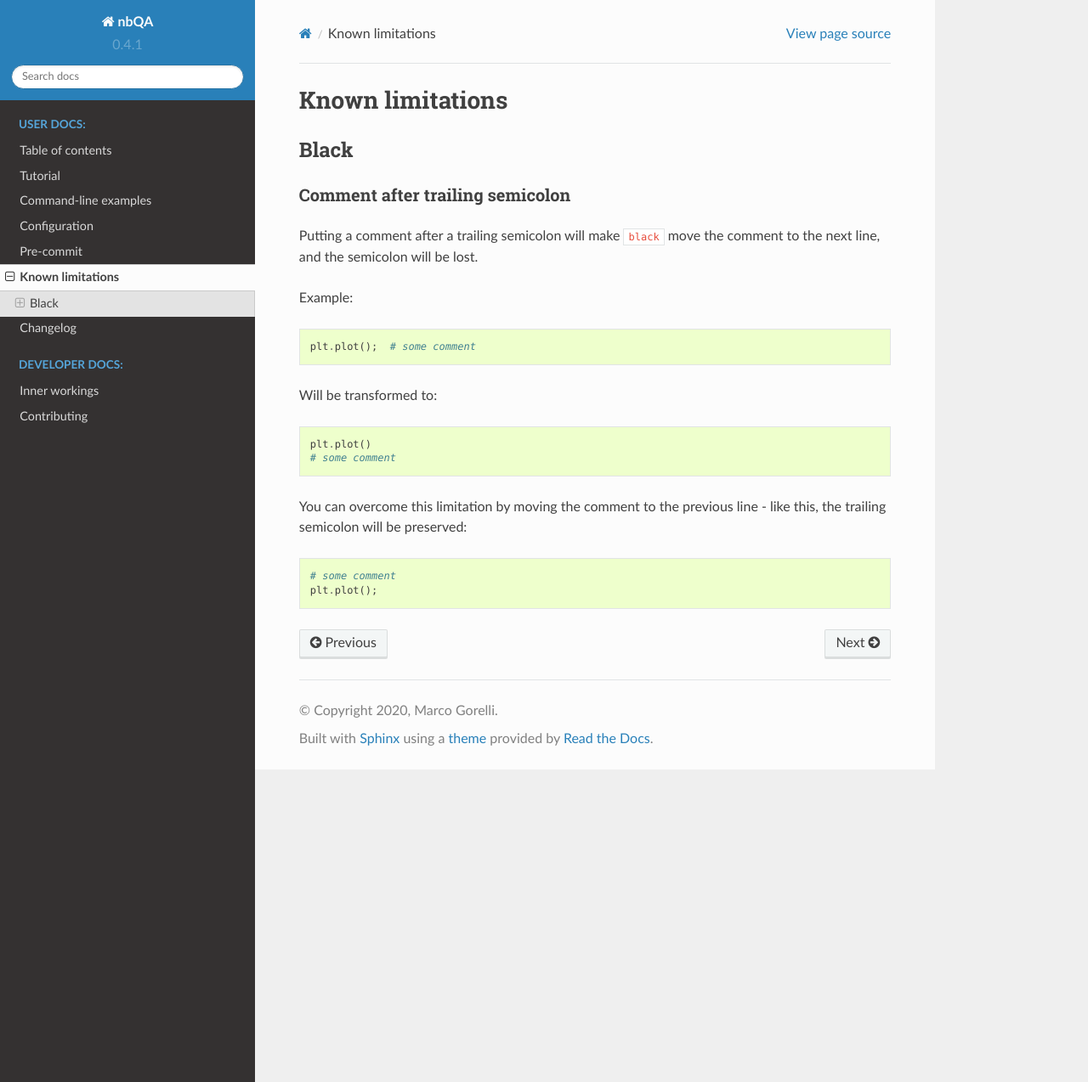
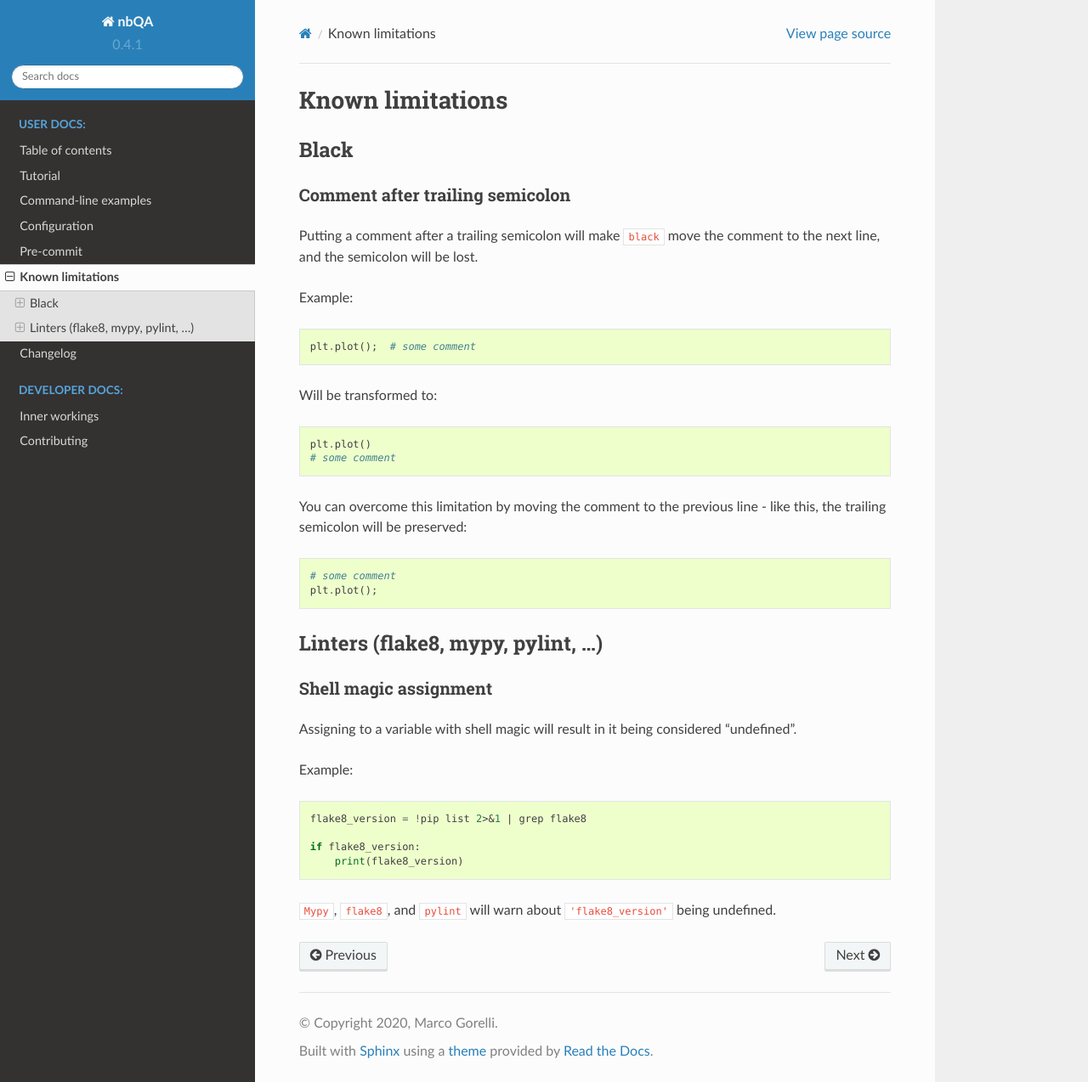
Before and after one commit to nbQA-dev/nbQA, a Sphinx documentation site: the page built from docs/known-limitations.rst, in a window 1280 px wide and 1274 px high. Shown: the whole window at 85% size. Built offline with Sphinx 7.4.7 and the Read the Docs theme 2.0.0, drawn with Linux system fonts in a browser that asks for light colours.

Commit message:
add used by (#477)

```diff
--- a/docs/known-limitations.rst
+++ b/docs/known-limitations.rst
@@ -32,3 +32,22 @@ the trailing semicolon will be preserved:
 
     # some comment
     plt.plot();
+
+Linters (flake8, mypy, pylint, ...)
+-----------------------------------
+
+Shell magic assignment
+~~~~~~~~~~~~~~~~~~~~~~
+
+Assigning to a variable with shell magic will result in it being considered "undefined".
+
+Example:
+
+.. code-block:: ipython
+
+    flake8_version = !pip list 2>&1 | grep flake8
+
+    if flake8_version:
+        print(flake8_version)
+
+``Mypy``, ``flake8``, and ``pylint`` will warn about ``'flake8_version'`` being undefined.
```
Also changed, not shown: README.md (+2 -0 lines).
